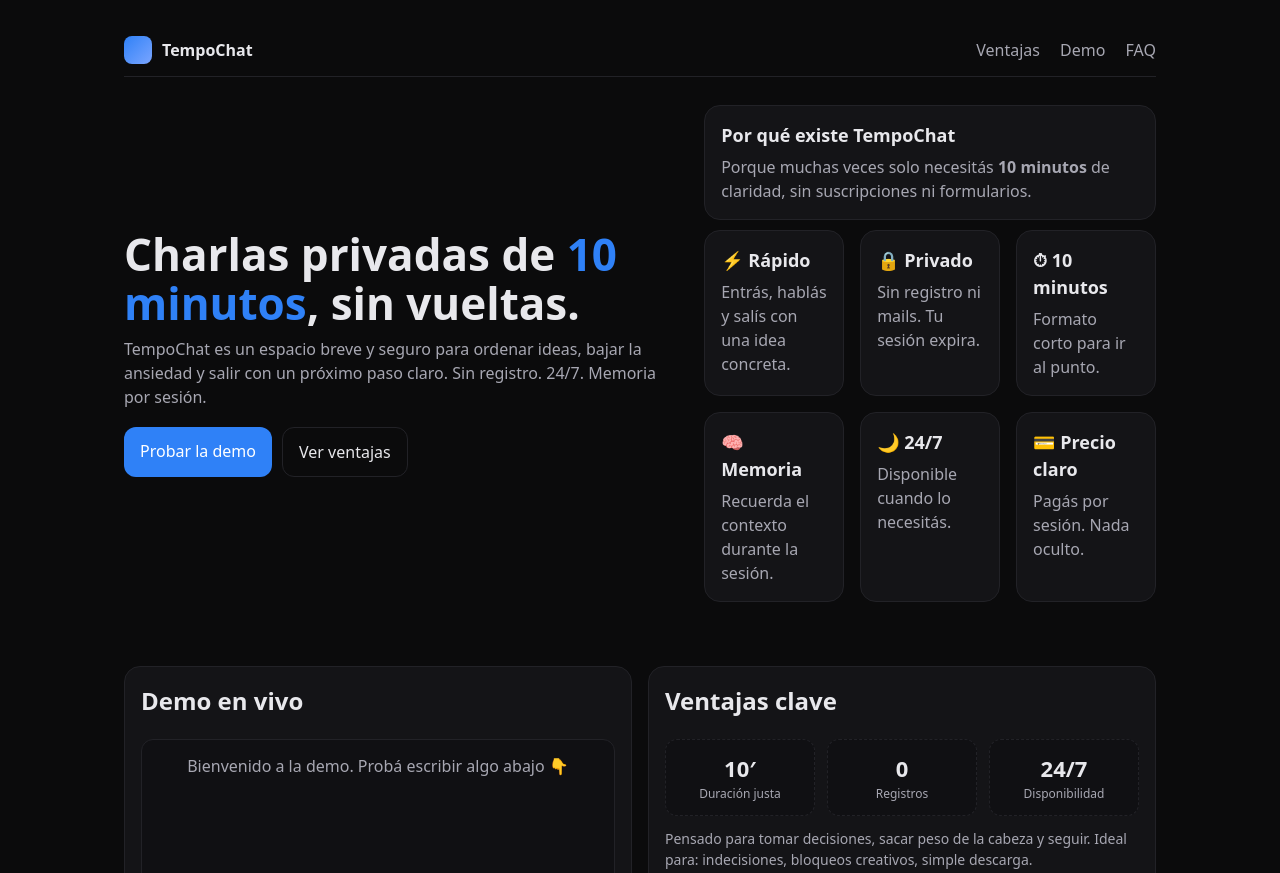
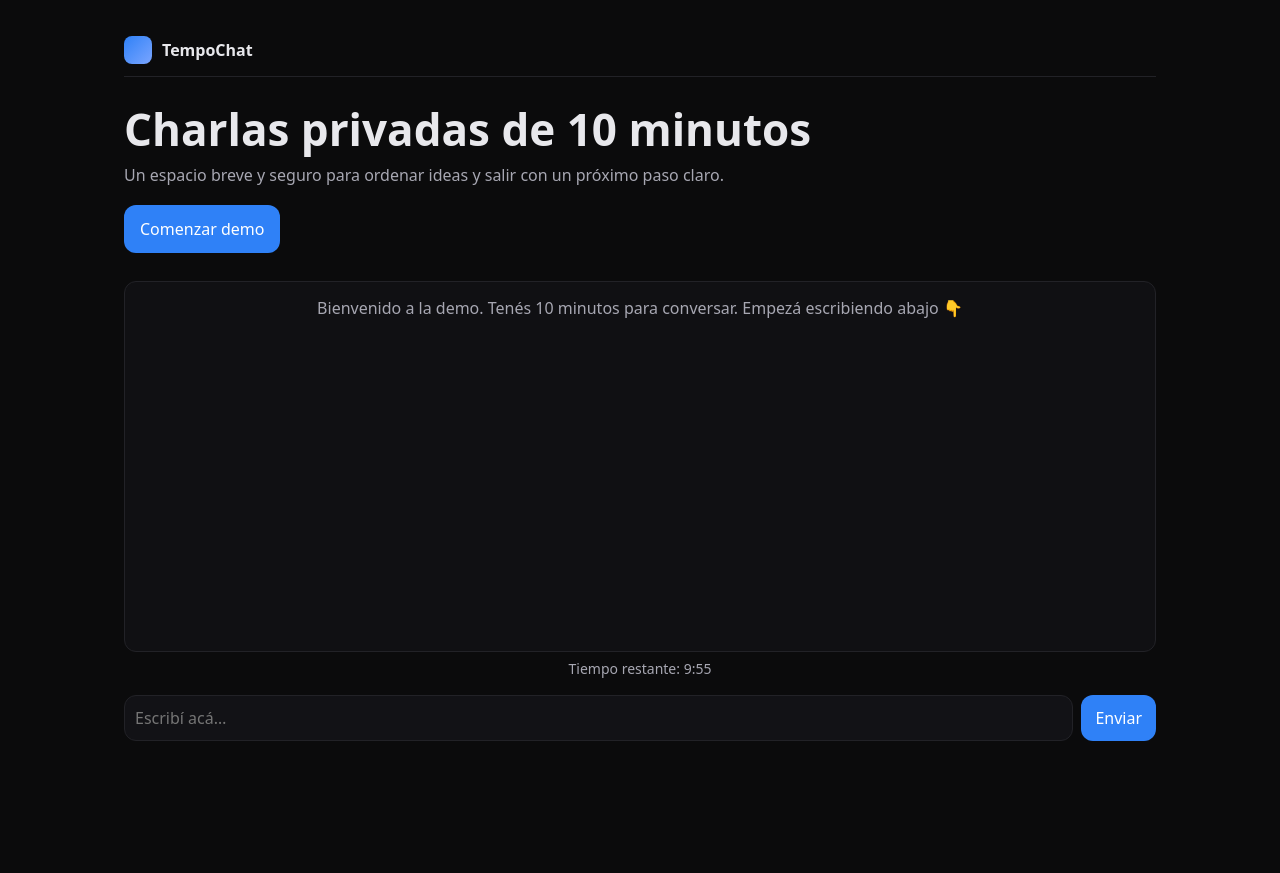
Before and after one commit to exiluzrg-design/tempochat-landing, a website: page public/index.html in a window 1280 px wide. Shown: the top 873 px of the page. After the commit the page ends 800 px from the top, so only its background shows below. Drawn offline with Linux system fonts and the light colour scheme.

Commit message:
Update index.html

```diff
--- a/public/index.html
+++ b/public/index.html
@@ -4,145 +4,72 @@
   <meta charset="utf-8" />
   <meta name="viewport" content="width=device-width, initial-scale=1" />
   <title>TempoChat — charlas privadas en 10 minutos</title>
-  <meta name="description" content="TempoChat: sesiones privadas de 10 minutos, sin registro, 24/7 y con memoria de conversación. Privacidad real y foco en lo que necesitás ahora." />
+  <meta name="description" content="Sesiones privadas de 10 minutos, sin registro, 24/7 y con memoria de conversación. Privacidad real y foco en lo que necesitás ahora." />
   <style>
-    :root{
-      --bg:#0b0b0c;--panel:#141417;--panel-2:#101013;--text:#e8e8ec;--muted:#a7a7b2;--line:#222227;--brand:#2f81f7;--ok:#24c277;--warn:#f6a700;
-    }
-    *{box-sizing:border-box}
-    html,body{margin:0;padding:0;background:var(--bg);color:var(--text);font:16px/1.5 system-ui,-apple-system,Segoe UI,Roboto,Helvetica,Arial,sans-serif}
-    a{color:inherit;text-decoration:none}
-    .wrap{max-width:1080px;margin:0 auto;padding:24px}
-    header{display:flex;align-items:center;justify-content:space-between;gap:16px;padding:12px 0;border-bottom:1px solid var(--line)}
-    .brand{display:flex;align-items:center;gap:10px}
-    .logo{width:28px;height:28px;border-radius:8px;background:linear-gradient(135deg,var(--brand),#7aa5ff)}
-    nav a{color:var(--muted);margin-left:16px}
+    :root{ --bg:#0b0b0c; --panel:#141417; --panel-2:#101013; --text:#e8e8ec; --muted:#a7a7b2; --line:#222227; --brand:#2f81f7; }
+    *{ box-sizing:border-box }
+    html,body{ margin:0; padding:0; background:var(--bg); color:var(--text); font:16px/1.5 system-ui,-apple-system,Segoe UI,Roboto,Helvetica,Arial,sans-serif }
+    .wrap{ max-width:1080px; margin:0 auto; padding:24px }
+    header{ display:flex; align-items:center; justify-content:space-between; gap:16px; padding:12px 0; border-bottom:1px solid var(--line) }
+    .brand{ display:flex; align-items:center; gap:10px }
+    .logo{ width:28px; height:28px; border-radius:8px; background:linear-gradient(135deg,var(--brand),#7aa5ff) }
 
-    .hero{display:grid;grid-template-columns:1.1fr .9fr;gap:28px;align-items:center;padding:28px 0}
-    .hero h1{font-size:clamp(28px,4vw,44px);line-height:1.1;margin:0 0 10px}
-    .hero p{color:var(--muted);margin:0 0 18px}
-    .cta{display:flex;gap:10px;flex-wrap:wrap}
-    .btn{background:var(--brand);color:#fff;border:none;border-radius:12px;padding:12px 16px;cursor:pointer}
-    .btn.ghost{background:transparent;border:1px solid var(--line);color:var(--text)}
+    .hero{ padding:28px 0 }
+    .hero h1{ font-size:clamp(28px,4vw,44px); line-height:1.1; margin:0 0 10px }
+    .hero p{ color:var(--muted); margin:0 0 18px }
+    .btn{ background:var(--brand); color:#fff; border:none; border-radius:12px; padding:12px 16px; cursor:pointer }
 
-    .pros{display:grid;grid-template-columns:repeat(3,1fr);gap:16px;margin-top:10px}
-    .card{background:var(--panel);border:1px solid var(--line);border-radius:16px;padding:16px}
-    .card h3{margin:0 0 6px;font-size:18px}
-    .card p{margin:0;color:var(--muted)}
-
-    .demo{display:grid;grid-template-columns:1fr 1fr;gap:16px;margin:36px 0}
-    .demo .panel{background:var(--panel);border:1px solid var(--line);border-radius:16px;padding:16px}
-    .kpis{display:grid;grid-template-columns:repeat(3,1fr);gap:12px}
-    .kpi{background:var(--panel-2);border:1px dashed var(--line);border-radius:12px;padding:12px;text-align:center}
-    .kpi .big{font-weight:700;font-size:22px}
-    .kpi .muted{color:var(--muted);font-size:12px}
-
-    .chat{display:flex;flex-direction:column;height:420px}
-    .chatlog{flex:1;overflow:auto;border:1px solid var(--line);border-radius:12px;padding:10px;background:var(--panel-2)}
-    .msg{max-width:80%;padding:10px 14px;border-radius:14px;margin:6px 0;line-height:1.45}
-    .user{background:#2b2b34;margin-left:auto;border-bottom-right-radius:4px}
-    .assistant{background:#1b1b20;margin-right:auto;border-bottom-left-radius:4px}
-    .sys{color:var(--muted);text-align:center;margin:4px 0}
-    .typing{display:none;color:var(--muted);margin-top:6px}
-    .row{display:flex;gap:8px;margin-top:10px}
-    input,button{font:inherit}
-    input{flex:1;background:#121216;color:var(--text);border:1px solid var(--line);border-radius:12px;padding:10px}
-    button{background:var(--brand);color:#fff;border:none;border-radius:12px;padding:10px 14px;cursor:pointer}
-    .error{color:#ff7a7a;font-size:13px;margin-top:6px;display:none}
-
-    footer{border-top:1px solid var(--line);padding:16px 0;color:var(--muted);font-size:13px}
-
-    @media (max-width:920px){
-      .hero{grid-template-columns:1fr}
-      .demo{grid-template-columns:1fr}
-      .pros{grid-template-columns:1fr 1fr}
-    }
-    @media (max-width:560px){ .pros{grid-template-columns:1fr} }
+    .chat{ display:flex; flex-direction:column; height:460px }
+    .chatlog{ flex:1; overflow:auto; border:1px solid var(--line); border-radius:12px; padding:10px; background:var(--panel-2) }
+    .msg{ max-width:80%; padding:10px 14px; border-radius:14px; margin:6px 0; line-height:1.45 }
+    .user{ background:#2b2b34; margin-left:auto; border-bottom-right-radius:4px }
+    .assistant{ background:#1b1b20; margin-right:auto; border-bottom-left-radius:4px }
+    .system{ color:var(--muted); text-align:center; margin:4px 0 }
+    .typing{ display:none; color:var(--muted); margin:6px 0 }
+    .row{ display:flex; gap:8px; margin-top:10px }
+    input,button{ font:inherit }
+    input{ flex:1; background:#121216; color:var(--text); border:1px solid var(--line); border-radius:12px; padding:10px }
+    button{ background:var(--brand); color:#fff; border:none; border-radius:12px; padding:10px 14px; cursor:pointer }
+    .error{ color:#ff7a7a; font-size:13px; margin-top:6px; display:none }
+    .timer{ font-size:14px; color:var(--muted); margin:6px 0; text-align:center }
+    .nudge{ display:none; gap:8px; justify-content:center; margin:6px 0 }
+    .ghost{ background:transparent; border:1px solid var(--line); color:var(--text) }
   </style>
 </head>
 <body>
   <div class="wrap">
     <header>
       <div class="brand"><div class="logo"></div><strong>TempoChat</strong></div>
-      <nav>
-        <a href="#pros">Ventajas</a>
-        <a href="#demo">Demo</a>
-        <a href="#faq">FAQ</a>
-      </nav>
     </header>
 
     <section class="hero">
-      <div>
-        <h1>Charlas privadas de <span style="color:var(--brand)">10 minutos</span>, sin vueltas.</h1>
-        <p>TempoChat es un espacio breve y seguro para ordenar ideas, bajar la ansiedad y salir con un próximo paso claro. Sin registro. 24/7. Memoria por sesión.</p>
-        <div class="cta">
-          <a class="btn" href="#demo">Probar la demo</a>
-          <a class="btn ghost" href="#pros">Ver ventajas</a>
-        </div>
-      </div>
-      <div>
-        <div class="card">
-          <h3>Por qué existe TempoChat</h3>
-          <p>Porque muchas veces solo necesitás <strong>10 minutos</strong> de claridad, sin suscripciones ni formularios.</p>
-        </div>
-        <div class="pros" id="pros">
-          <div class="card"><h3>⚡️ Rápido</h3><p>Entrás, hablás y salís con una idea concreta.</p></div>
-          <div class="card"><h3>🔒 Privado</h3><p>Sin registro ni mails. Tu sesión expira.</p></div>
-          <div class="card"><h3>⏱ 10 minutos</h3><p>Formato corto para ir al punto.</p></div>
-          <div class="card"><h3>🧠 Memoria</h3><p>Recuerda el contexto durante la sesión.</p></div>
-          <div class="card"><h3>🌙 24/7</h3><p>Disponible cuando lo necesitás.</p></div>
-          <div class="card"><h3>💳 Precio claro</h3><p>Pagás por sesión. Nada oculto.</p></div>
-        </div>
-      </div>
+      <h1>Charlas privadas de 10 minutos</h1>
+      <p>Un espacio breve y seguro para ordenar ideas y salir con un próximo paso claro.</p>
+      <button class="btn" onclick="document.getElementById('msg').focus()">Comenzar demo</button>
     </section>
 
-    <section class="demo" id="demo">
-      <div class="panel">
-        <h2 style="margin-top:0">Demo en vivo</h2>
+    <section>
       <div class="chat">
         <div class="chatlog" id="chatlog">
-            <div class="sys">Bienvenido a la demo. Probá escribir algo abajo 👇</div>
+          <div class="system">Bienvenido a la demo. Tenés 10 minutos para conversar. Empezá escribiendo abajo 👇</div>
+        </div>
+        <div class="timer" id="timer">Tiempo restante: 10:00</div>
+        <div class="nudge" id="nudge">
+          <button class="btn" id="addTime">Agregar 5′</button>
+          <button class="btn ghost" id="wrapUp">Vamos cerrando</button>
         </div>
         <div class="typing" id="typing">⏳ escribiendo…</div>
         <div class="error" id="error"></div>
         <div class="row">
-            <input id="msg" placeholder="Escribí acá y tocá Enviar…" />
+          <input id="msg" placeholder="Escribí acá…" />
           <button id="send">Enviar</button>
         </div>
       </div>
-      </div>
-      <div class="panel">
-        <h2 style="margin-top:0">Ventajas clave</h2>
-        <div class="kpis">
-          <div class="kpi"><div class="big">10′</div><div class="muted">Duración justa</div></div>
-          <div class="kpi"><div class="big">0</div><div class="muted">Registros</div></div>
-          <div class="kpi"><div class="big">24/7</div><div class="muted">Disponibilidad</div></div>
-        </div>
-        <div style="margin-top:12px;color:var(--muted);font-size:14px">
-          Pensado para tomar decisiones, sacar peso de la cabeza y seguir. Ideal para: indecisiones, bloqueos creativos, simple descarga.
-        </div>
-      </div>
     </section>
-
-    <section id="faq" style="margin:30px 0">
-      <div class="card">
-        <h3 style="margin:0 0 8px">Preguntas frecuentes</h3>
-        <details><summary>¿Qué pasa al terminar los 10 minutos?</summary><div>Podés cerrar con un resumen accionable o agregar tiempo si lo necesitás.</div></details>
-        <details><summary>¿Se guarda mi información?</summary><div>La sesión mantiene memoria solo mientras conversás. Podés borrarla al salir.</div></details>
-        <details><summary>¿Necesito crear cuenta?</summary><div>No. Entrás directo, pagás por sesión y listo.</div></details>
-      </div>
-    </section>
-
-    <footer>
-      © <span id="year"></span> TempoChat — Hecho con foco y privacidad.
-    </footer>
   </div>
 
   <script>
-    // Año en footer
-    document.getElementById('year').textContent = new Date().getFullYear();
-
-    // Chat demo con APAGADO de "escribiendo…" garantizado
+    // Elementos
     let currentReqId = 0;
     const $ = (id) => document.getElementById(id);
     const chatlog = $('chatlog');
@@ -150,42 +77,82 @@
     const errorBox = $('error');
     const input = $('msg');
     const btn = $('send');
+    const timerEl = $('timer');
+    const nudge = $('nudge');
+    const btnAddTime = $('addTime');
+    const btnWrap = $('wrapUp');
 
+    // Temporizador
+    let sessionSeconds = 600; // 10 minutos
+    let interval; let askedAtNine = false;
+
+    function fmt(t){ const m=Math.floor(t/60); const s=String(t%60).padStart(2,'0'); return `${m}:${s}`; }
+    function updateTimer(){ timerEl.textContent = `Tiempo restante: ${fmt(sessionSeconds)}`; }
+    function startTimer(){
+      clearInterval(interval); updateTimer();
+      interval = setInterval(()=>{
+        sessionSeconds = Math.max(sessionSeconds - 1, 0);
+        updateTimer();
+        if(sessionSeconds===60 && !askedAtNine){
+          askedAtNine = true;
+          nudge.style.display = 'flex';
+          addMessage('assistant','Queda 1 minuto. ¿Sumamos 5 minutos o preferís cerrar con una conclusión/reflexión?');
+        }
+        if(sessionSeconds===0){
+          clearInterval(interval);
+          nudge.style.display = 'none';
+          addMessage('assistant','La sesión llegó a su fin. Gracias por la charla.');
+          input.disabled = true; btn.disabled = true;
+        }
+      },1000);
+    }
+    startTimer();
+
+    // Utilidades UI
     function setTyping(on){ typing.style.display = on ? 'block' : 'none'; }
     function showError(msg){ errorBox.style.display='block'; errorBox.textContent = typeof msg==='string'? msg : JSON.stringify(msg); }
     function clearError(){ errorBox.style.display='none'; errorBox.textContent=''; }
-    function addMessage(role,text){
-      const d=document.createElement('div'); d.className='msg '+role; d.textContent=String(text||''); chatlog.appendChild(d); chatlog.scrollTop = chatlog.scrollHeight;
-    }
+    function addMessage(role,text){ const d=document.createElement('div'); d.className='msg '+role; d.textContent=String(text||''); chatlog.appendChild(d); chatlog.scrollTop = chatlog.scrollHeight; }
 
+    // Sesión (frontend)
     function getSessionId(){ return localStorage.getItem('tempochat.sid') || ''; }
     function setSessionId(id){ if(id) localStorage.setItem('tempochat.sid', id); }
     function safeJson(t){ try{ return JSON.parse(t); }catch{ return { raw:t }; } }
 
+    // Backend call
     async function send(text){
-      const reqId = ++currentReqId;
-      clearError(); setTyping(true);
-      const controller = new AbortController();
-      const t = setTimeout(()=>controller.abort(), 30000);
+      const reqId = ++currentReqId; clearError(); setTyping(true);
+      const controller = new AbortController(); const to = setTimeout(()=>controller.abort(), 30000);
       try{
         const res = await fetch('/api/chat',{
           method:'POST', headers:{'Content-Type':'application/json'}, body: JSON.stringify({ text, sessionId: getSessionId() }), signal: controller.signal
         });
-        const raw = await res.text();
-        const json = safeJson(raw);
+        const raw = await res.text(); const json = safeJson(raw);
         if(reqId===currentReqId) setTyping(false);
         if(!res.ok){ showError(json?.message || json?.error || raw); return; }
         const reply = json.message || json.assistant || json.reply || json.output || raw;
         if(json.sessionId) setSessionId(json.sessionId);
         addMessage('assistant', reply);
       }catch(e){ if(reqId===currentReqId) setTyping(false); showError(e?.name==='AbortError' ? 'timeout' : (e?.message||'error')); }
-      finally{ clearTimeout(t); }
+      finally{ clearTimeout(to); }
     }
 
-    btn.addEventListener('click', ()=>{
-      const v=input.value.trim(); if(!v) return; addMessage('user', v); input.value=''; send(v);
+    // Envío
+    btn.addEventListener('click', ()=>{ const v=input.value.trim(); if(!v) return; addMessage('user', v); input.value=''; send(v); });
+    input.addEventListener('keydown', (e)=>{ if(e.key==='Enter') btn.click(); });
+
+    // Acciones minuto 9
+    btnAddTime.addEventListener('click', ()=>{
+      sessionSeconds += 5*60; // +5 minutos
+      nudge.style.display = 'none';
+      addMessage('system','Se agregaron 5 minutos a la sesión.');
     });
-    input.addEventListener('keydown', (e)=>{ if(e.key==='Enter') btn.click(); });
+    btnWrap.addEventListener('click', ()=>{
+      nudge.style.display = 'none';
+      const cierre = 'Estamos llegando al final de la sesión. Hagamos un cierre breve con una conclusión clara y una reflexión de lo charlado.';
+      addMessage('user','Hagamos un cierre.');
+      send(cierre);
+    });
   </script>
 </body>
 </html>
```
Lines whose indentation alone changed are shown as unchanged.
